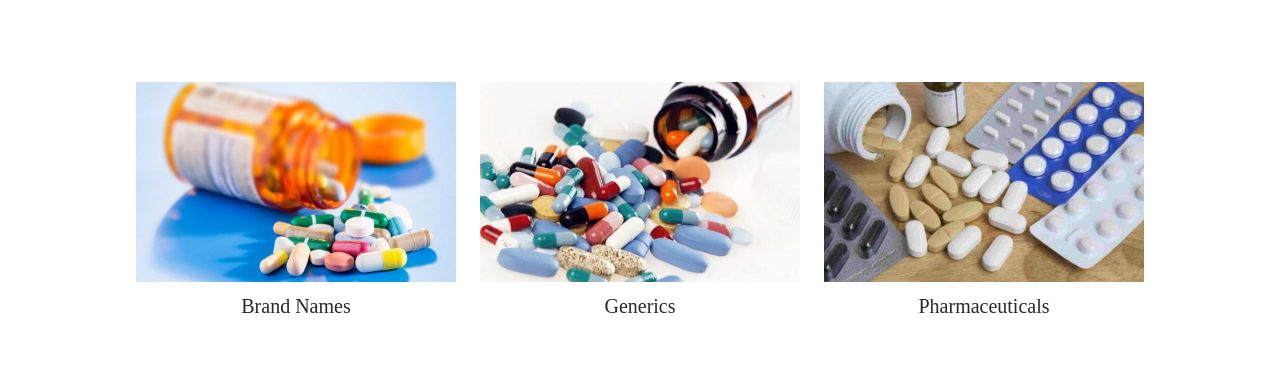
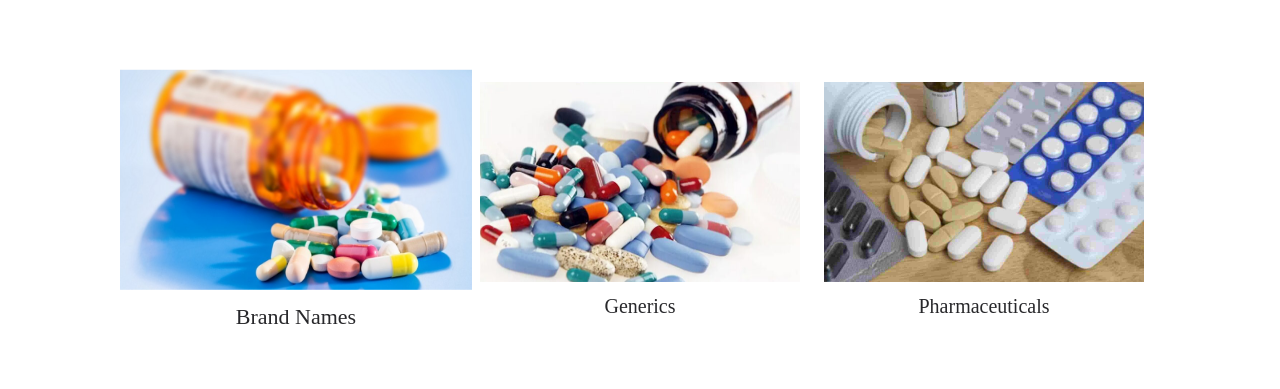
Before and after one commit to nabin47/med-api, a React (Create React App) app in the folder client/: page / in a window 1280 px wide. In both pictures the pointer is over the element 296 px from the left and 377 px from the top of the page. Shown: the part 173-562 px from the top of the page. Built offline with nearby package versions, Linux system fonts and the light colour scheme; no server answers.

Commit message:
Add hover animation to cards on homepage

```diff
--- a/client/src/components/Cards/card-style.css
+++ b/client/src/components/Cards/card-style.css
@@ -4,10 +4,13 @@
 
 .cadr{
     width: 20rem;
+    /* transform: 0.2s; */
+    box-shadow: 5px 10x 20px 1px rgba(212, 21, 212, 0.253) !important;
+    transition: transform 2s linear 1s ease-in-out;
 }
 
-.card:hover{
-    box-shadow: 5px 10x 20px 1px rgba(212, 21, 212, 0.253) !important;
+.cadr:hover{
+    transform: scale(1.1, 1.1);
 }
 
 .card-body{
```
